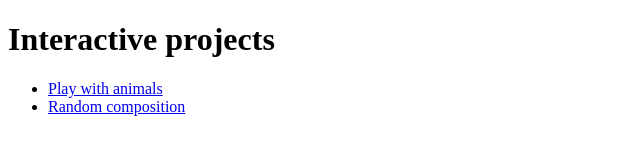
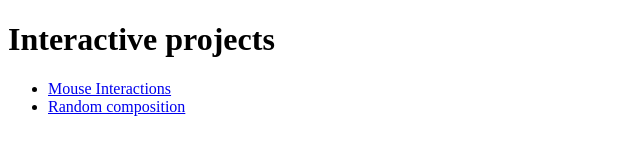
Before and after one commit to weselwit/weselwit.github.io, a plain HTML site: page index.html in a window 1280 px wide. Shown: the full height of the page, 0-640 px from the left. Drawn offline with Linux system fonts and the light colour scheme.

Commit message:
Update index.html

```diff
--- a/index.html
+++ b/index.html
@@ -11,7 +11,7 @@
 <body>
 <h1>Interactive projects</h1>
 <ul>
-	<li><a href="play-with-animals">Play with animals</a></li>
+	<li><a href="Egg_slowmo">Mouse Interactions</a></li>
 	<li><a href="random-composition">Random composition</a></li>
 </ul>
 </body>
```
